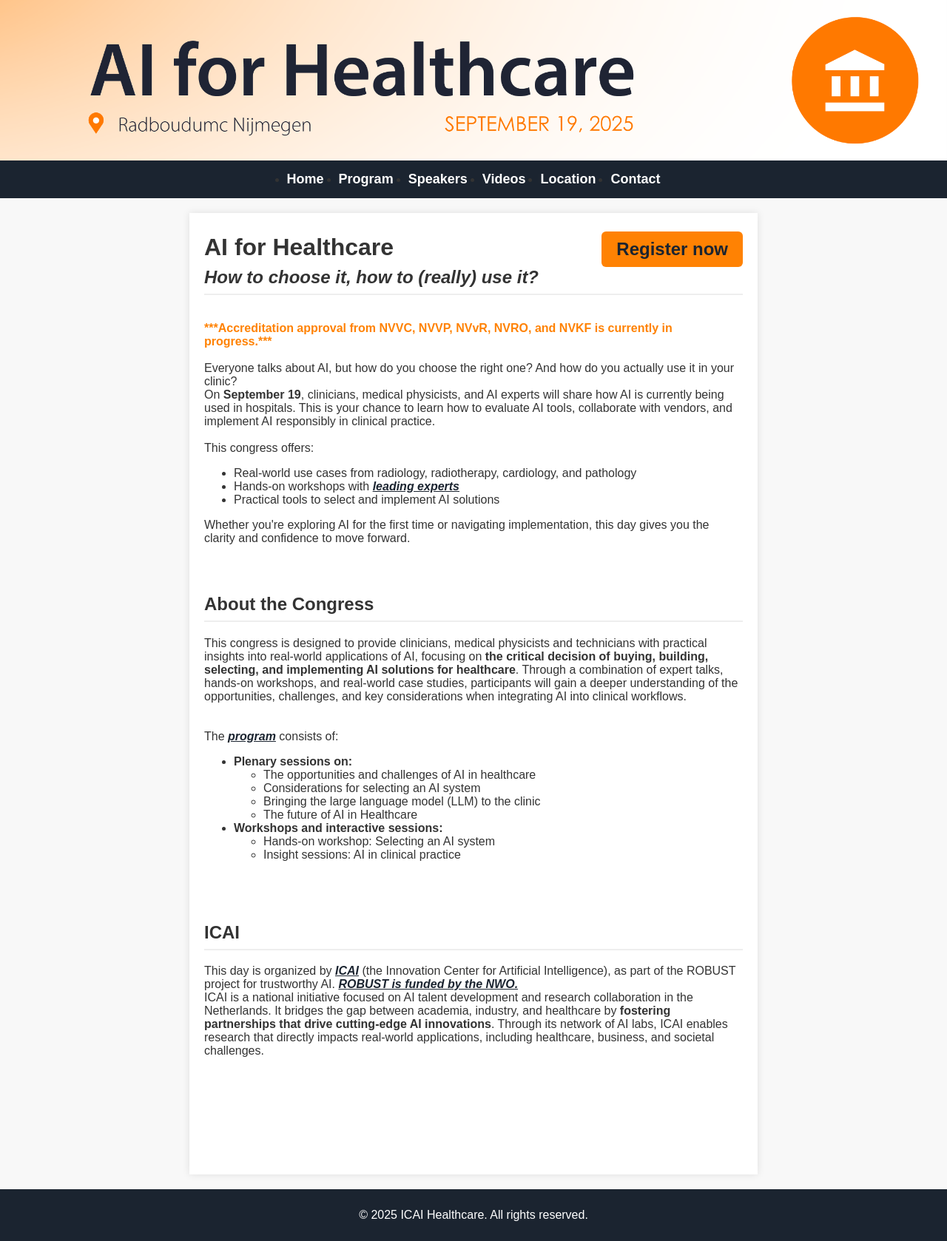
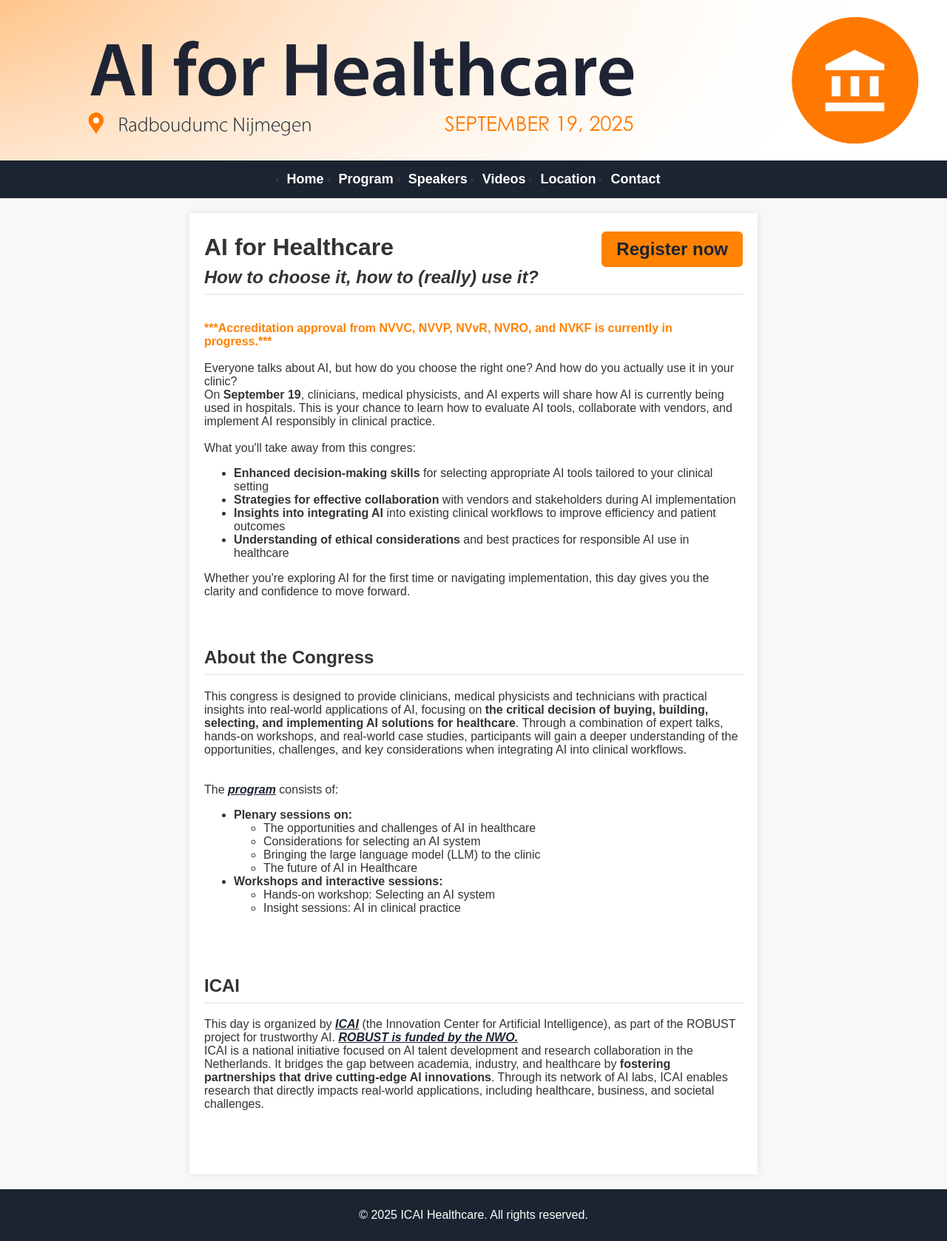
Before and after one commit to marliebesouw/marliebesouw.github.io, a Jekyll site: the page built from index.md, in a window 1280 px wide. Shown: the whole page at 74% size. Built offline with Jekyll 4.4.1, drawn with Linux system fonts in a browser that asks for light colours.

Commit message:
adjusted the bullet points

```diff
--- a/index.md
+++ b/index.md
@@ -30,11 +30,12 @@
       On <strong>September 19</strong>, clinicians, medical physicists, and AI experts will share how AI is currently being used in hospitals. This is your chance to learn how to evaluate AI tools, collaborate with vendors, and implement AI responsibly in clinical practice.
        <br><br>
 
-      This congress offers:
+      What you'll take away from this congres:
       <ul>
-       <li>Real-world use cases from radiology, radiotherapy, cardiology, and pathology</li>
-       <li>Hands-on workshops with <a href="{{ site.url }}/speakers">leading experts</a></li>
-       <li>Practical tools to select and implement AI solutions</li>
+       <li><strong>Enhanced decision-making skills</strong> for selecting appropriate AI tools tailored to your clinical setting</li>
+       <li><strong>Strategies for effective collaboration</strong> with vendors and stakeholders during AI implementation</li>
+       <li><strong>Insights into integrating AI</strong> into existing clinical workflows to improve efficiency and patient outcomes</li>
+       <li><strong>Understanding of ethical considerations</strong> and best practices for responsible AI use in healthcare</li>
       </ul>
 
     Whether you're exploring AI for the first time or navigating implementation, this day gives you the clarity and confidence to move forward. <br><br>
```
